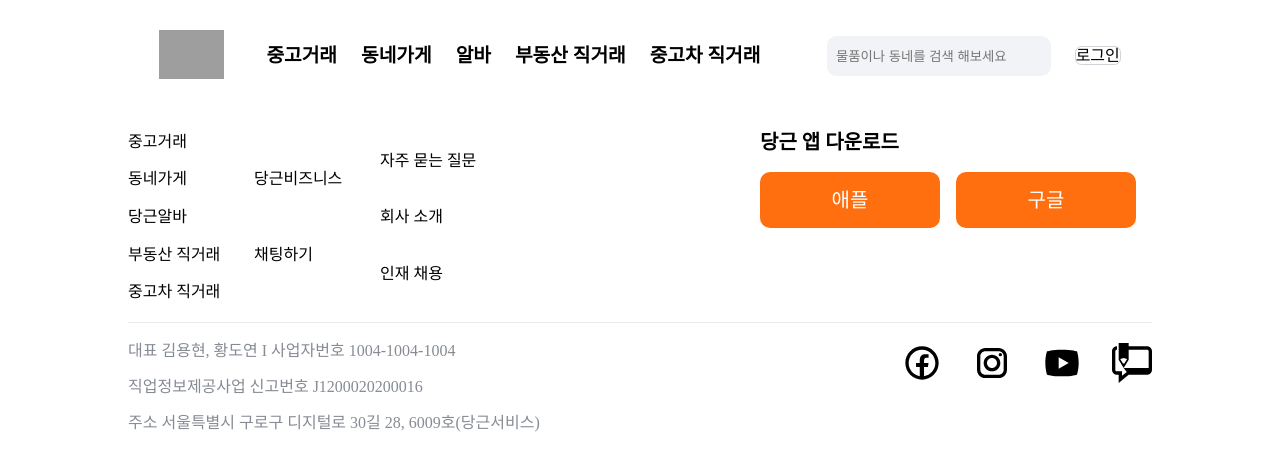
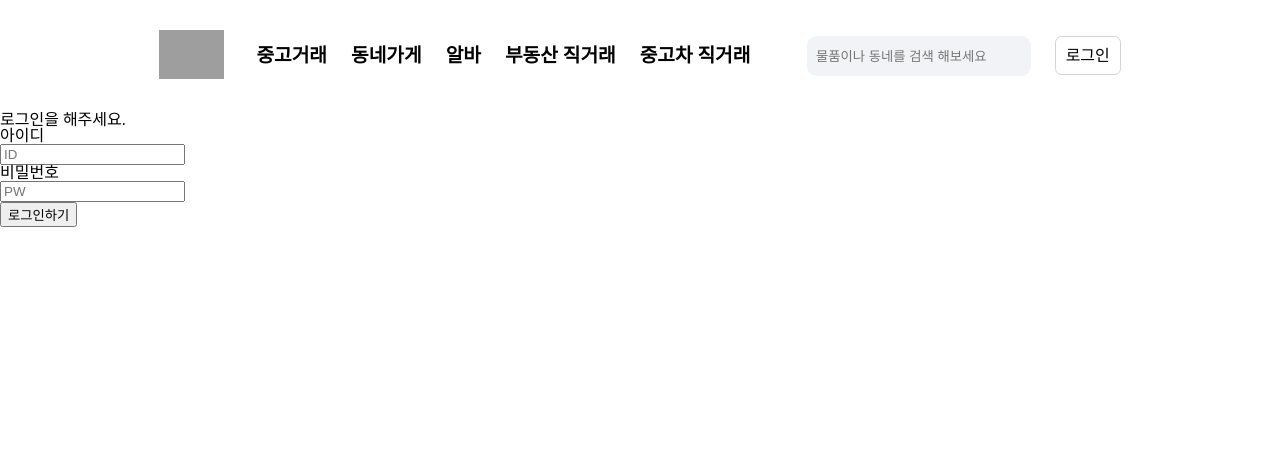
Before and after one commit to 94CJG/PP-crrotMarket, a React (Create React App) app: page /Login in a window 1280 px wide. Shown: the top 470 px of the page. Built offline with nearby package versions, Linux system fonts and the light colour scheme; grey boxes are pictures that could not be loaded.

Commit message:
로그인 페이지 유효성검사 기능추가
ㅁ react-hook-form 라이브러리를 사용하여 유효성검사 기능 추가.
ㅁ CSS 코드 작성 후 -> 회원가입 페이지 만들예정 -> 데이터 요청 주고받기 알아볼 예정

```diff
--- a/package.json
+++ b/package.json
@@ -3,6 +3,7 @@
   "version": "0.1.0",
   "private": true,
   "dependencies": {
+    "@reduxjs/toolkit": "^1.9.5",
     "@testing-library/jest-dom": "^5.17.0",
     "@testing-library/react": "^13.4.0",
     "@testing-library/user-event": "^13.5.0",
@@ -13,8 +14,11 @@
     "@types/react-router-dom": "^5.3.3",
     "react": "^18.2.0",
     "react-dom": "^18.2.0",
+    "react-hook-form": "^7.47.0",
+    "react-redux": "^8.1.2",
     "react-router-dom": "^5.3.0",
     "react-scripts": "5.0.1",
+    "redux": "^4.2.1",
     "styled-components": "^6.0.7",
     "typescript": "^4.9.5",
     "web-vitals": "^2.1.4"
--- a/src/App.tsx
+++ b/src/App.tsx
@@ -1,5 +1,6 @@
 import { BrowserRouter as Router, Route, Switch, } from "react-router-dom";
 import { createGlobalStyle } from "styled-components";
+
 import Header from "./components/Header";
 import Main from "./components/Main";
 import HotItems from "./routes/HotItems";
@@ -9,7 +10,6 @@
 import AreaStores from "./routes/AreaStores";
 import Fleamarket from "./routes/Fleamarket";
 import Login from "./routes/Login";
-
 
 const GlobalStyle = createGlobalStyle`
 @import url('https://fonts.googleapis.com/css2?family=Source+Sans+3:wght@300;400&display=swap');
@@ -65,6 +65,7 @@
     }
 `;
 
+
 function App() {
   return (
     <Router>
@@ -89,7 +90,7 @@
         <Route path="/Fleamarket">
           <Fleamarket />
         </Route>
-        <Route path="/Logoin">
+        <Route path="/Login">
           <Login />
         </Route>
       </Switch>
--- a/src/components/Footer.tsx
+++ b/src/components/Footer.tsx
@@ -1,4 +1,4 @@
-import { Link } from "react-router-dom";
+import { Link, useLocation } from "react-router-dom";
 import styled, { css } from "styled-components"; // styled-components와 css 가져오기
 
 const TextBox = css`
@@ -112,17 +112,9 @@
 	font-size: 20px;
 `;
 
-const SMB = styled.div`
-
-`;
-
-const SmbBtn = styled(Link)`
-
-`;
-
-
-
 function Footer() {
+	const location = useLocation();
+	if (location.pathname === '/Login') return null;
 	return (
 		<div className="footer">
 			<div className="footer-inner">
--- a/src/components/Header.tsx
+++ b/src/components/Header.tsx
@@ -57,6 +57,7 @@
 	height: 2.5rem;
 	border-radius: 0.4rem;
 	margin-left: 1.5rem;
+	padding: 10px;
 `;
 
 function Header() {
--- a/src/index.tsx
+++ b/src/index.tsx
@@ -4,8 +4,8 @@
 import { BrowserRouter } from "react-router-dom";
 
 
-const root = ReactDOM.createRoot(document.getElementById('root') as HTMLElement);
-root.render(
+const rootReducer = ReactDOM.createRoot(document.getElementById('root') as HTMLElement);
+rootReducer.render(
   <React.StrictMode>
     <BrowserRouter>
       <App />
--- a/src/routes/Login.tsx
+++ b/src/routes/Login.tsx
@@ -1,8 +1,74 @@
+// import styled from "styled-components";
+import { useForm } from 'react-hook-form';
+import { useState } from 'react';
+
+
+interface IForm {
+	userName: string;
+	password: string;
+}
 
 function Login() {
+	const { register, handleSubmit, formState: { errors } } = useForm<IForm>();
+	const onValid = (data: any) => {
+		console.log(data);
+	};
 	return (
-		<h1>로그인 페이지ㅁㄴㅇㅁㅇㅁㄴㅇ</h1>
+		<div>
+			<h1>로그인을 해주세요.</h1>
+			<form onSubmit={handleSubmit(onValid)}>
+				<p>
+					<span>아이디</span>
+				</p>
+				<input {...register("userName",
+					{
+						pattern: {
+							message: "아이디는 a~z, 0~9 조합 및 10글자 이하로 하여 만들 수 있으며, 특수문자는 사용 불가능 합니다.",
+							value: /^[a-z0-9]+$/
+						},
+						required: "아이디는 필수 항목입니다.",
+						minLength: {
+							value: 4,
+							message: "아이디는 최소 4글자 이상이어야 합니다.",
+						},
+						maxLength: {
+							value: 10,
+							message: "아이디는 최대 10글자까지 허용됩니다.",
+						},
+					})
+				}
+					placeholder="ID"
+				/>
+				<p>{errors.userName && errors.userName.message}</p>
+
+				<p>
+					<span>비밀번호</span>
+				</p>
+				<input {...register("password",
+					{
+						pattern: {
+							message: "비밀번호는 a~z, 0~9, 특수문자 !,@,#,^ 조합하여 만들 수 있습니다.",
+							value: /^[a-zA-Z0-9!@#^]+$/
+						},
+						required: "비밀번호는 필수 항목 입니다.",
+						minLength: {
+							value: 4,
+							message: "비밀번호는 최소 4글자 이상이어야 합니다.",
+						},
+						maxLength: {
+							value: 10,
+							message: "비밀번호는 최대 10글자까지 허용됩니다.",
+						},
+					})
+				}
+					placeholder="PW"
+				/>
+				<p>{errors.password && errors.password.message}</p>
+				<button type='submit'>로그인하기</button>
+			</form>
+		</div>
 	);
 }
 
+
 export default Login;
```
Also changed, not shown: src/styled.d.ts (line endings or trailing spaces), 1 other file (tests, documents, lock files or other folders).
